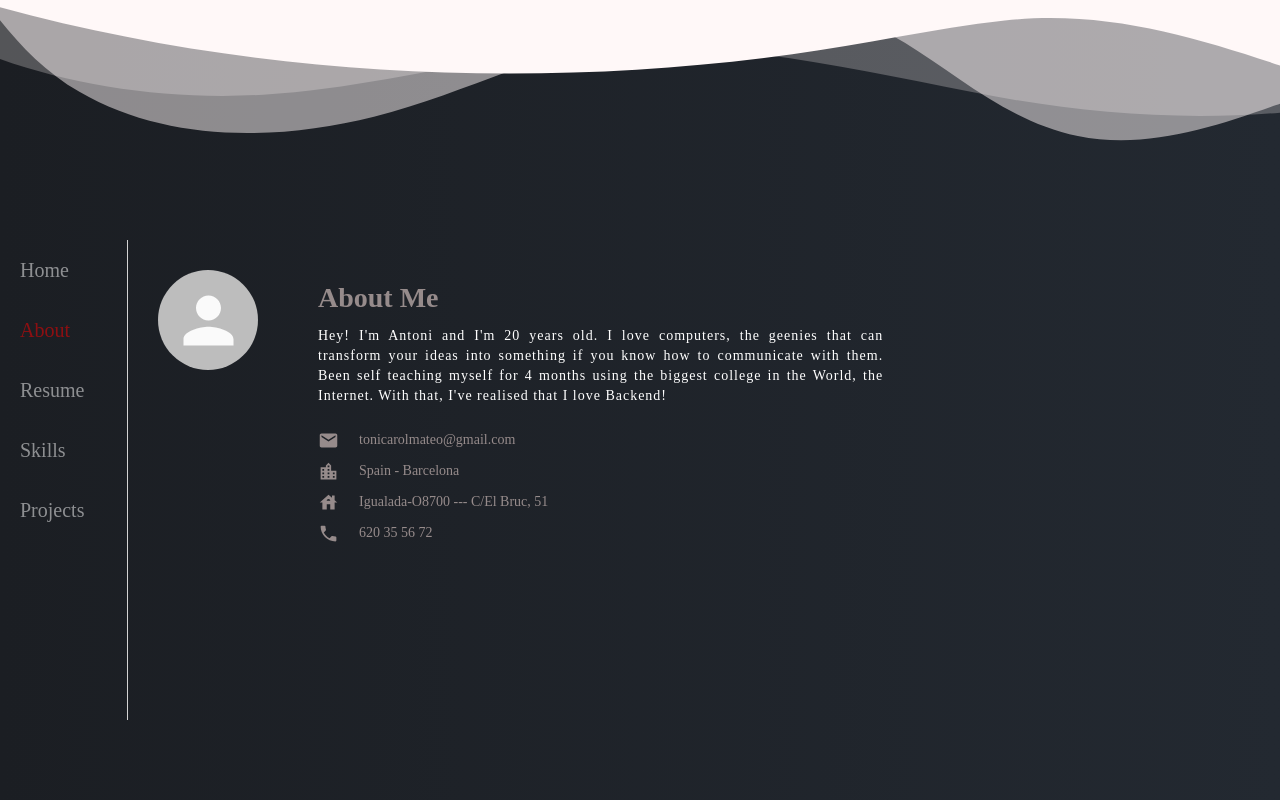
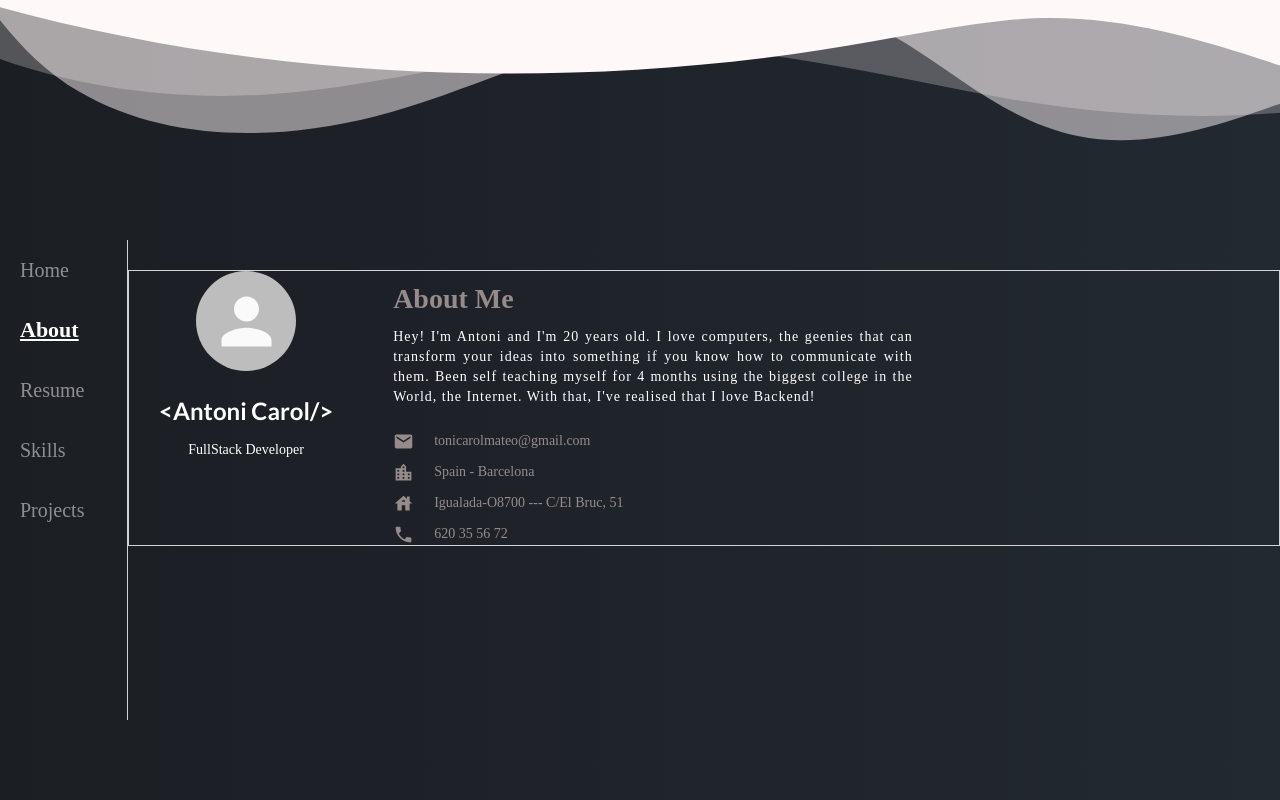
Before and after one commit to antonicarol/AntoniCarolWeb, a React (Create React App) app: page /about in a window 1280 px wide. Built offline with nearby package versions, Linux system fonts and the light colour scheme.

Commit message:
Added social media links, created more components to make code cleaner and mor eefficient

```diff
--- a/src/App.css
+++ b/src/App.css
@@ -8,7 +8,7 @@
   background-image: linear-gradient(to right, #1b1e23, #232931);
   height: 100vh;
   position: relative;
-  overflow-y: scroll;
+  overflow-y: hidden;
   overflow-x: hidden;
 }
 
@@ -48,6 +48,7 @@
   .app {
     -ms-overflow-style: none; /* IE and Edge */
     scrollbar-width: none; /* Firefox */
+    overflow-y: scroll;
   }
   .app::-webkit-scrollbar {
     display: none;
--- /dev/null
+++ b/src/components/NavLink.js
@@ -0,0 +1,18 @@
+import React from "react";
+import { Link } from "react-router-dom";
+import "./css/NavLink.css";
+function NavLink({ path, link, text }) {
+  return (
+    <>
+      {path === link ? (
+        <span className="navlink__span link--active">{text}</span>
+      ) : (
+        <Link className="navlink__a" to={link}>
+          {text}
+        </Link>
+      )}
+    </>
+  );
+}
+
+export default NavLink;
--- a/src/components/Navbar.js
+++ b/src/components/Navbar.js
@@ -2,25 +2,16 @@ import React from "react";
 import { Link } from "react-router-dom";
 import { useStateValue } from "../contexts/StateProvider";
 import "./css/Navbar.css";
+import NavLink from "./NavLink";
 function Navbar() {
   const [{ path }, dispatch] = useStateValue();
   return (
     <div className="navbar">
-      <Link className={path === "/" && "link--active"} to="/">
-        Home
-      </Link>
-      <Link className={path === "/about" && "link--active"} to="/about">
-        About
-      </Link>
-      <Link className={path === "/resume" && "link--active"} to="/resume">
-        Resume
-      </Link>
-      <Link className={path === "/skills" && "link--active"} to="/skills">
-        Skills
-      </Link>
-      <Link className={path === "/projects" && "link--active"} to="/projects">
-        Projects
-      </Link>
+      <NavLink path={path} link="/" text="Home" />
+      <NavLink path={path} link="/about" text="About" />
+      <NavLink path={path} link="/resume" text="Resume" />
+      <NavLink path={path} link="/skills" text="Skills" />
+      <NavLink path={path} link="/projects" text="Projects" />
     </div>
   );
 }
--- /dev/null
+++ b/src/components/css/NavLink.css
@@ -0,0 +1,21 @@
+.navlink__a,
+.navlink__span {
+  text-decoration: none;
+  color: white;
+  padding: 20px;
+  font-size: 20px;
+  cursor: pointer;
+  opacity: 0.5;
+}
+
+.navlik__a:hover {
+  color: white !important;
+  opacity: 1;
+}
+
+.link--active {
+  text-decoration: underline !important;
+  font-weight: 800;
+  opacity: 1 !important;
+  font-size: 22px !important;
+}
--- a/src/components/css/Navbar.css
+++ b/src/components/css/Navbar.css
@@ -16,13 +16,16 @@
   opacity: 0.5;
 }
 
+.link--active {
+  text-decoration: underline !important;
+  font-weight: 800;
+  opacity: 1 !important;
+  font-size: 22px !important;
+}
+
 .navbar > a:hover {
   color: white !important;
   opacity: 1;
-}
-
-.link--active {
-  color: red !important;
 }
 
 @media only screen and (max-width: 900px) {
--- a/src/pages/About.js
+++ b/src/pages/About.js
@@ -33,6 +33,8 @@ function About() {
     >
       <div className="about__left">
         <Avatar className="about__avatar" />
+        <h2>{"<Antoni Carol/>"}</h2>
+        <span>FullStack Developer</span>
       </div>
       <div className="about__center">
         <div className="about__title">
--- a/src/pages/Home.js
+++ b/src/pages/Home.js
@@ -5,6 +5,10 @@ import bxlTwitter from "@iconify/icons-bx/bxl-twitter";
 import linkedinIcon from "@iconify/icons-entypo-social/linkedin";
 import instagramIcon from "@iconify/icons-entypo-social/instagram";
 import bxlGithub from "@iconify/icons-bx/bxl-github";
+import bxlDiscord from "@iconify/icons-bx/bxl-discord";
+import bxlTwitch from "@iconify/icons-bx/bxl-twitch";
+import links from "../res/links";
+
 import { motion } from "framer-motion";
 import { pageAppearFromRight } from "../animations/variants";
 import { useStateValue } from "../contexts/StateProvider";
@@ -38,10 +42,36 @@ function Home() {
           myself.
         </p>
         <div className="home__icons">
-          <Icon icon={bxlTwitter} color="white" />
-          <Icon icon={linkedinIcon} color="white" />
-          <Icon icon={instagramIcon} color="white" />
-          <Icon icon={bxlGithub} color="white" />
+          <Icon
+            icon={bxlTwitter}
+            onClick={() => window.open(links.twitter)}
+            color="white"
+          />
+          <Icon
+            icon={linkedinIcon}
+            onClick={() => window.open(links.linkedIn)}
+            color="white"
+          />
+          <Icon
+            icon={instagramIcon}
+            onClick={() => window.open(links.instagram)}
+            color="white"
+          />
+          <Icon
+            icon={bxlGithub}
+            onClick={() => window.open(links.github)}
+            color="white"
+          />
+          <Icon
+            icon={bxlDiscord}
+            onClick={() => window.open(links.discordServer)}
+            color="white"
+          />
+          <Icon
+            icon={bxlTwitch}
+            onClick={() => window.open(links.twitch)}
+            color="white"
+          />
         </div>
       </div>
     </motion.div>
--- a/src/pages/css/About.css
+++ b/src/pages/css/About.css
@@ -1,9 +1,11 @@
 .about {
   display: flex;
-  width: 100%;
+  flex-direction: row;
+
   margin-top: 30px;
   font-family: "Grandstander";
   justify-content: space-between;
+  border: 1px solid lightgray;
 }
 
 .about__title > h1 {
@@ -13,6 +15,10 @@
 }
 
 .about__left {
+  display: flex;
+  flex-direction: column;
+  align-items: center;
+  color: white;
   margin-left: 30px;
   margin-right: 40px;
 }
@@ -25,6 +31,7 @@
 .about__center {
   margin: 0px 20px;
   color: white;
+  flex: 1;
 }
 
 .about__center > p {
--- /dev/null
+++ b/src/res/links.js
@@ -0,0 +1,8 @@
+export default {
+  twitter: "https://twitter.com/Antonicarol1",
+  linkedIn: "https://www.linkedin.com/in/antoni-carol-mateo-8434011b4/",
+  instagram: "https://www.instagram.com/antoni__carol/",
+  github: "https://github.com/antonicarol",
+  discordServer: "https://discord.gg/N7rnCE",
+  twitch: "https://www.twitch.tv/antonidevelopement",
+};
```
